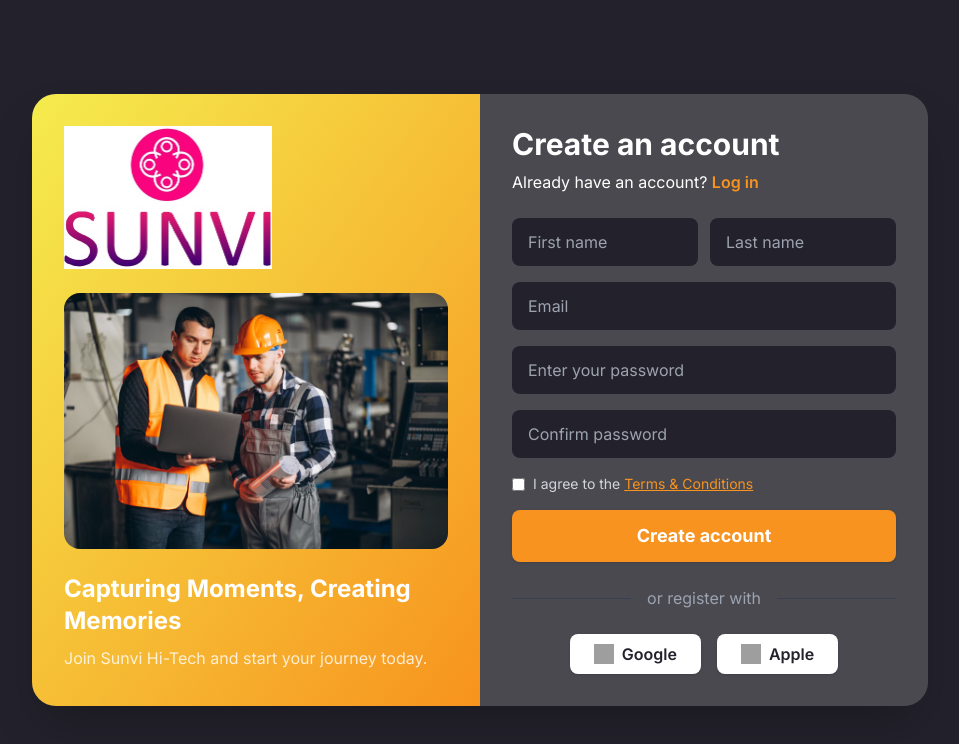
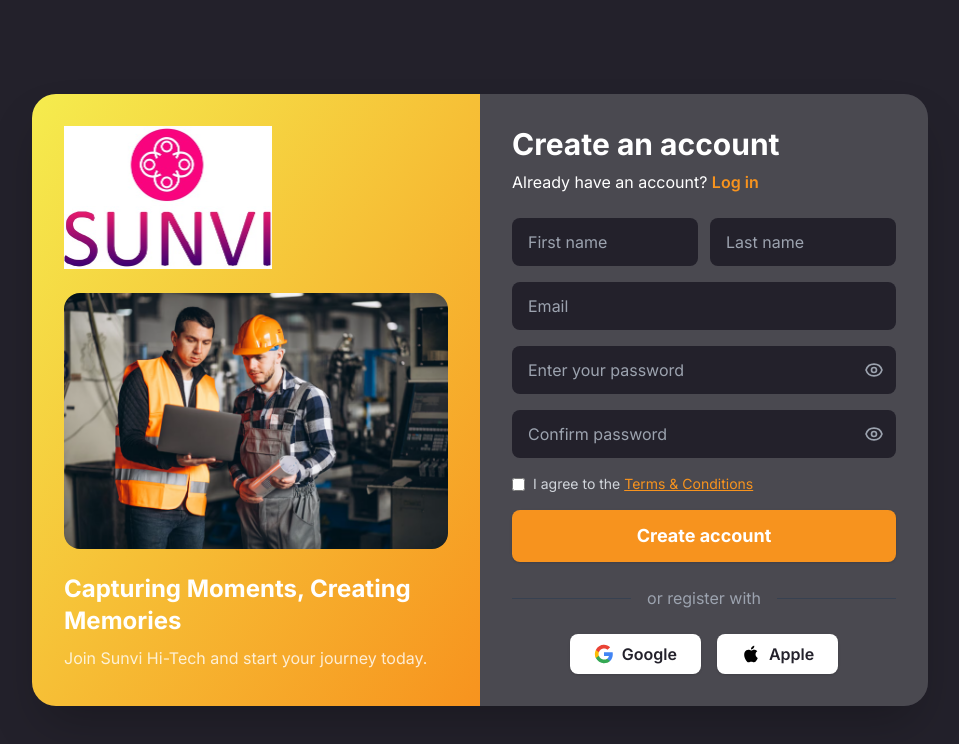
Before and after one commit to dhts-dev/dhts-dev.github.io, a React (Vite) app: page /signup in a window 1280 px wide. Shown: the top 744 px of the page, without its empty margins (160-1119 px from the left). Built offline with nearby package versions, Linux system fonts and the light colour scheme; grey boxes are pictures that could not be loaded.

Commit message:
Changed Sign Up Page Added Restrictions in Candidate Application Form

```diff
--- a/src/components/common/Footer.jsx
+++ b/src/components/common/Footer.jsx
@@ -35,7 +35,7 @@ const Footer = () => {
               <FaLinkedinIn />
             </a>
             <a
-              href="https://instagram.com"
+              href="https://www.instagram.com/sunvihitech?igsh=MTVvcGl1ajloMzRzbQ=="
               target="_blank"
               rel="Sunvi Hi-Tech"
               className="text-white text-2xl hover:text-[#642c92] transition duration-300"
--- a/src/pages/Signup.jsx
+++ b/src/pages/Signup.jsx
@@ -1,27 +1,69 @@
-import React from 'react';
+import React, { useState } from 'react';
 import { Link } from 'react-router-dom';
 
 const Signup = () => {
+  const [showPassword, setShowPassword] = useState(false);
+  const [showConfirmPassword, setShowConfirmPassword] = useState(false);
+  const [formData, setFormData] = useState({
+    firstName: '',
+    lastName: '',
+    email: '',
+    password: '',
+    confirmPassword: '',
+    terms: false
+  });
+  const [errors, setErrors] = useState({});
+
+  const handleChange = (e) => {
+    const { name, value, type, checked } = e.target;
+    setFormData({
+      ...formData,
+      [name]: type === 'checkbox' ? checked : value
+    });
+  };
+
+  const validateForm = () => {
+    const newErrors = {};
+    if (!formData.firstName.trim()) newErrors.firstName = 'First name is required';
+    if (!formData.lastName.trim()) newErrors.lastName = 'Last name is required';
+    if (!formData.email.trim()) {
+      newErrors.email = 'Email is required';
+    } else if (!/^[^\s@]+@[^\s@]+\.[^\s@]+$/.test(formData.email)) {
+      newErrors.email = 'Invalid email format';
+    }
+    if (!formData.password) {
+      newErrors.password = 'Password is required';
+    } else if (formData.password.length < 8) {
+      newErrors.password = 'Password must be at least 8 characters';
+    }
+    if (formData.password !== formData.confirmPassword) {
+      newErrors.confirmPassword = 'Passwords do not match';
+    }
+    if (!formData.terms) newErrors.terms = 'You must accept the terms';
+
+    setErrors(newErrors);
+    return Object.keys(newErrors).length === 0;
+  };
+
+  const handleSubmit = (e) => {
+    e.preventDefault();
+    if (validateForm()) {
+      // Submit form logic here
+      console.log('Form submitted:', formData);
+    }
+  };
+
   return (
     <div className="min-h-screen flex items-center justify-center bg-[#23212b] px-2 py-8">
       <div className="w-full max-w-4xl bg-[#2d2b38] rounded-3xl shadow-2xl flex flex-col md:flex-row overflow-hidden animate-fadeIn">
-        {/* Left Panel */}
+        {/* Left Panel (unchanged) */}
         <div className="md:w-1/2 bg-gradient-to-br from-[#f5ec4e] to-[#f7931e] flex flex-col p-8 gap-6">
-          {/* Logo */}
           <div className="flex">
             <img src="/images/Final sanvi logo.png" alt="Logo" className="w-40 md:w-44 lg:w-52" />
           </div>
-
-          {/* Image */}
           <div className="h-64 w-full rounded-2xl overflow-hidden">
-            <img
-              src="/images/home.png"
-              alt="Signup Visual"
-              className="object-cover w-full h-full"
-            />
+            <img src="/images/home.png" alt="Signup Visual" className="object-cover w-full h-full" />
           </div>
-
-          {/* Text */}
           <div>
             <h2 className="text-white text-2xl font-bold mb-2">
               Capturing Moments, Creating Memories
@@ -42,48 +84,126 @@ const Signup = () => {
             </Link>
           </p>
 
-          <form className="space-y-4">
+          <form onSubmit={handleSubmit} className="space-y-4">
             {/* Name Fields */}
             <div className="w-full flex flex-col md:flex-row gap-3">
+              <div className="w-full md:w-1/2">
                 <input
                   type="text"
+                  name="firstName"
                   placeholder="First name"
-                className="w-full md:w-1/2 px-4 py-3 rounded-lg bg-[#23212b] text-white focus:outline-none focus:ring-2 focus:ring-[#f7931e]"
+                  value={formData.firstName}
+                  onChange={handleChange}
+                  className="w-full px-4 py-3 rounded-lg bg-[#23212b] text-white focus:outline-none focus:ring-2 focus:ring-[#f7931e]"
+                  required
                 />
+                {errors.firstName && <p className="text-red-400 text-sm mt-1">{errors.firstName}</p>}
+              </div>
+              <div className="w-full md:w-1/2">
                 <input
                   type="text"
+                  name="lastName"
                   placeholder="Last name"
-                className="w-full md:w-1/2 px-4 py-3 rounded-lg bg-[#23212b] text-white focus:outline-none focus:ring-2 focus:ring-[#f7931e]"
+                  value={formData.lastName}
+                  onChange={handleChange}
+                  className="w-full px-4 py-3 rounded-lg bg-[#23212b] text-white focus:outline-none focus:ring-2 focus:ring-[#f7931e]"
+                  required
                 />
+                {errors.lastName && <p className="text-red-400 text-sm mt-1">{errors.lastName}</p>}
+              </div>
             </div>
 
             {/* Email */}
+            <div>
               <input
                 type="email"
+                name="email"
                 placeholder="Email"
+                value={formData.email}
+                onChange={handleChange}
                 className="w-full px-4 py-3 rounded-lg bg-[#23212b] text-white focus:outline-none focus:ring-2 focus:ring-[#f7931e]"
+                required
               />
+              {errors.email && <p className="text-red-400 text-sm mt-1">{errors.email}</p>}
+            </div>
 
             {/* Password */}
+            <div className="relative">
               <input
-              type="password"
+                type={showPassword ? "text" : "password"}
+                name="password"
                 placeholder="Enter your password"
+                value={formData.password}
+                onChange={handleChange}
                 className="w-full px-4 py-3 rounded-lg bg-[#23212b] text-white focus:outline-none focus:ring-2 focus:ring-[#f7931e]"
+                required
+                minLength="8"
               />
+              <button
+                type="button"
+                onClick={() => setShowPassword(!showPassword)}
+                className="absolute right-3 top-3.5 text-gray-400 hover:text-[#f7931e]"
+              >
+                {showPassword ? (
+                  <svg xmlns="http://www.w3.org/2000/svg" className="h-5 w-5" fill="none" viewBox="0 0 24 24" stroke="currentColor">
+                    <path strokeLinecap="round" strokeLinejoin="round" strokeWidth={2} d="M13.875 18.825A10.05 10.05 0 0112 19c-4.478 0-8.268-2.943-9.543-7a9.97 9.97 0 011.563-3.029m5.858.908a3 3 0 114.243 4.243M9.878 9.878l4.242 4.242M9.88 9.88l-3.29-3.29m7.532 7.532l3.29 3.29M3 3l3.59 3.59m0 0A9.953 9.953 0 0112 5c4.478 0 8.268 2.943 9.543 7a10.025 10.025 0 01-4.132 5.411m0 0L21 21" />
+                  </svg>
+                ) : (
+                  <svg xmlns="http://www.w3.org/2000/svg" className="h-5 w-5" fill="none" viewBox="0 0 24 24" stroke="currentColor">
+                    <path strokeLinecap="round" strokeLinejoin="round" strokeWidth={2} d="M15 12a3 3 0 11-6 0 3 3 0 016 0z" />
+                    <path strokeLinecap="round" strokeLinejoin="round" strokeWidth={2} d="M2.458 12C3.732 7.943 7.523 5 12 5c4.478 0 8.268 2.943 9.542 7-1.274 4.057-5.064 7-9.542 7-4.477 0-8.268-2.943-9.542-7z" />
+                  </svg>
+                )}
+              </button>
+              {errors.password && <p className="text-red-400 text-sm mt-1">{errors.password}</p>}
+            </div>
+
+            {/* Confirm Password */}
+            <div className="relative">
               <input
-              type="password"
+                type={showConfirmPassword ? "text" : "password"}
+                name="confirmPassword"
                 placeholder="Confirm password"
+                value={formData.confirmPassword}
+                onChange={handleChange}
                 className="w-full px-4 py-3 rounded-lg bg-[#23212b] text-white focus:outline-none focus:ring-2 focus:ring-[#f7931e]"
+                required
               />
+              <button
+                type="button"
+                onClick={() => setShowConfirmPassword(!showConfirmPassword)}
+                className="absolute right-3 top-3.5 text-gray-400 hover:text-[#f7931e]"
+              >
+                {showConfirmPassword ? (
+                  <svg xmlns="http://www.w3.org/2000/svg" className="h-5 w-5" fill="none" viewBox="0 0 24 24" stroke="currentColor">
+                    <path strokeLinecap="round" strokeLinejoin="round" strokeWidth={2} d="M13.875 18.825A10.05 10.05 0 0112 19c-4.478 0-8.268-2.943-9.543-7a9.97 9.97 0 011.563-3.029m5.858.908a3 3 0 114.243 4.243M9.878 9.878l4.242 4.242M9.88 9.88l-3.29-3.29m7.532 7.532l3.29 3.29M3 3l3.59 3.59m0 0A9.953 9.953 0 0112 5c4.478 0 8.268 2.943 9.543 7a10.025 10.025 0 01-4.132 5.411m0 0L21 21" />
+                  </svg>
+                ) : (
+                  <svg xmlns="http://www.w3.org/2000/svg" className="h-5 w-5" fill="none" viewBox="0 0 24 24" stroke="currentColor">
+                    <path strokeLinecap="round" strokeLinejoin="round" strokeWidth={2} d="M15 12a3 3 0 11-6 0 3 3 0 016 0z" />
+                    <path strokeLinecap="round" strokeLinejoin="round" strokeWidth={2} d="M2.458 12C3.732 7.943 7.523 5 12 5c4.478 0 8.268 2.943 9.542 7-1.274 4.057-5.064 7-9.542 7-4.477 0-8.268-2.943-9.542-7z" />
+                  </svg>
+                )}
+              </button>
+              {errors.confirmPassword && <p className="text-red-400 text-sm mt-1">{errors.confirmPassword}</p>}
+            </div>
 
             {/* Terms */}
-            <div className="flex items-center">
-              <input type="checkbox" id="terms" className="mr-2 accent-[#f7931e]" />
+            <div className="flex items-start">
+              <input
+                type="checkbox"
+                id="terms"
+                name="terms"
+                checked={formData.terms}
+                onChange={handleChange}
+                className="mr-2 mt-1 accent-[#f7931e]"
+              />
               <label htmlFor="terms" className="text-gray-300 text-sm">
                 I agree to the{' '}
                 <a href="#" className="text-[#f7931e] underline">
                   Terms & Conditions
                 </a>
+                {errors.terms && <p className="text-red-400 text-sm mt-1">{errors.terms}</p>}
               </label>
             </div>
 
@@ -96,29 +216,26 @@ const Signup = () => {
             </button>
           </form>
 
-          {/* Divider */}
+          {/* Divider and Social Buttons (unchanged) */}
           <div className="flex items-center my-6">
             <div className="flex-grow h-px bg-gray-700" />
             <span className="mx-4 text-gray-400">or register with</span>
             <div className="flex-grow h-px bg-gray-700" />
           </div>
-
-          {/* Social Buttons */}
           <div className="flex gap-4 justify-center">
             <button className="flex items-center gap-2 px-6 py-2 rounded-lg bg-white text-[#23212b] font-semibold shadow hover:bg-gray-200 transition">
-              <img
-                src="https://upload.wikimedia.org/wikipedia/commons/5/53/Google_%22G%22_Logo.svg"
-                alt="Google"
-                className="w-5 h-5"
-              />
+              <svg xmlns="http://www.w3.org/2000/svg" viewBox="0 0 24 24" className="w-5 h-5">
+                <path d="M22.56 12.25c0-.78-.07-1.53-.2-2.25H12v4.26h5.92c-.26 1.37-1.04 2.53-2.21 3.31v2.77h3.57c2.08-1.92 3.28-4.74 3.28-8.09z" fill="#4285F4"/>
+                <path d="M12 23c2.97 0 5.46-.98 7.28-2.66l-3.57-2.77c-.98.66-2.23 1.06-3.71 1.06-2.86 0-5.29-1.93-6.16-4.53H2.18v2.84C3.99 20.53 7.7 23 12 23z" fill="#34A853"/>
+                <path d="M5.84 14.09c-.22-.66-.35-1.36-.35-2.09s.13-1.43.35-2.09V7.07H2.18C1.43 8.55 1 10.22 1 12s.43 3.45 1.18 4.93l2.85-2.22.81-.62z" fill="#FBBC05"/>
+                <path d="M12 5.38c1.62 0 3.06.56 4.21 1.64l3.15-3.15C17.45 2.09 14.97 1 12 1 7.7 1 3.99 3.47 2.18 7.07l3.66 2.84c.87-2.6 3.3-4.53 6.16-4.53z" fill="#EA4335"/>
+              </svg>
               Google
             </button>
             <button className="flex items-center gap-2 px-6 py-2 rounded-lg bg-white text-[#23212b] font-semibold shadow hover:bg-gray-200 transition">
-              <img
-                src="https://upload.wikimedia.org/wikipedia/commons/f/fa/Apple_logo_black.svg"
-                alt="Apple"
-                className="w-5 h-5"
-              />
+              <svg xmlns="http://www.w3.org/2000/svg" viewBox="0 0 24 24" className="w-5 h-5">
+                <path d="M18.71 19.5c-.83 1.24-1.71 2.45-3.05 2.47-1.34.03-1.77-.79-3.29-.79-1.53 0-2 .77-3.27.82-1.31.05-2.3-1.32-3.14-2.53C4.25 17 2.94 12.45 4.7 9.39c.87-1.52 2.43-2.48 4.12-2.51 1.28-.02 2.5.87 3.29.87.78 0 2.26-1.07 3.81-.91.65.03 2.47.26 3.64 1.98-.09.06-2.17 1.28-2.15 3.81.03 3.02 2.65 4.03 2.68 4.04-.03.07-.42 1.44-1.38 2.83M13 3.5c.73-.83 1.94-1.46 2.94-1.5.13 1.17-.34 2.35-1.04 3.19-.69.85-1.83 1.51-2.95 1.42-.15-1.15.41-2.35 1.05-3.11z"/>
+              </svg>
               Apple
             </button>
           </div>
```
Lines whose indentation alone changed are shown as unchanged.
